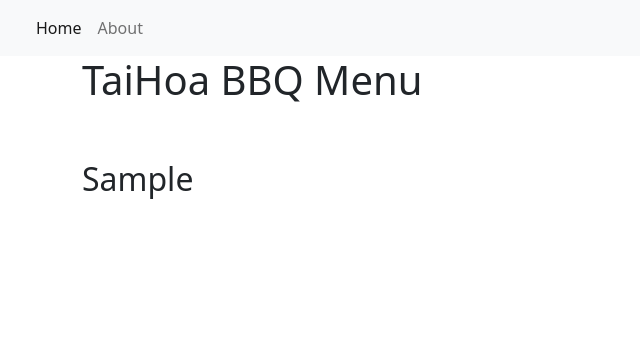
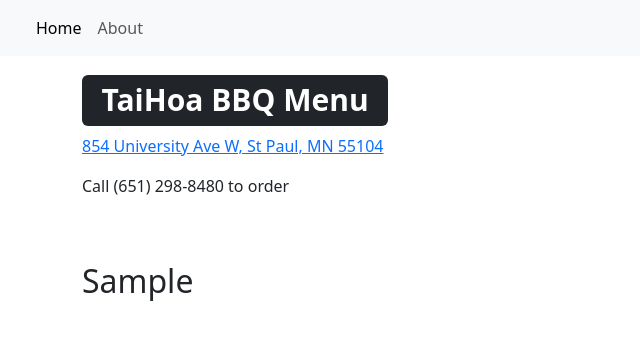
Before and after one commit to Exiledz5155/restaurant_menu, a Django app: template restaurant_menu/templates/index.html in a window 1280 px wide. Shown: the top 340 px of the page, without its empty margins (0-640 px from the left). Run offline with Django 4.2, Linux system fonts and the light colour scheme; data comes from the database, SQL or seed files in the repository; both versions use the stored data as it was after the commit; the template is opened without the code that fills it: values that come from a table or form of the project are taken from there, most other values are stand-ins (such as "Sample title", 1, 10 or a date in 2020); parts of the project's set-up code (start-up, migrations or seed data) failed here and were passed over; some libraries are stand-ins or nearby versions.

Commit message:
Adjusted menu items, changed database field for meal type, added bootstrap to home page

```diff
--- a/restaurant_menu/models.py
+++ b/restaurant_menu/models.py
@@ -5,10 +5,9 @@
 
 # backend, frontend
 MEAL_TYPE = (
-    ("starters", "Starters"),
-    ("salads", "Salads"),
-    ("main_dishes", "Main Dishes"),
-    ("desserts", "Desserts")
+    ("cold_items", "Cold Items"),
+    ("bbq_items", "BBQ Items"),
+    ("specials", "Specials")
 )
 
 STATUS = (
--- a/restaurant_menu/templates/base.html
+++ b/restaurant_menu/templates/base.html
@@ -3,7 +3,7 @@
     <head>
         <meta charset="utf-8">
         <meta name="viewport" content="width=device-width, initial-scale=1">
-        <link href="https://cdn.jsdelivr.net/npm/bootstrap@5.2.0-beta1/dist/css/bootstrap.min.css" rel="stylesheet" integrity="sha384-0evHe/X+R7YkIZDRvuzKMRqM+OrBnVFBL6DOitfPri4tjfHxaWutUpFmBp4vmVor" crossorigin="anonymous">
+        <link href="https://cdn.jsdelivr.net/npm/bootstrap@5.3.1/dist/css/bootstrap.min.css" rel="stylesheet" integrity="sha384-4bw+/aepP/YC94hEpVNVgiZdgIC5+VKNBQNGCHeKRQN+PtmoHDEXuppvnDJzQIu9" crossorigin="anonymous">
         <title>Menu Products</title>
     </head>
     <body>
--- a/restaurant_menu/templates/index.html
+++ b/restaurant_menu/templates/index.html
@@ -1,7 +1,11 @@
 {% extends 'base.html' %}
 {% block content %}
 <div class="container">
-  <h1>TaiHoa BBQ Menu</h1>
+    <div class="flex-d flex-column justify-content-center">
+        <h1 class="pt-3"><span class="badge bg-dark">TaiHoa BBQ Menu</span></h1>
+        <a href="https://www.google.com/maps/dir//Tai+Hoa+B.B.Q.,+University+Avenue+West,+Saint+Paul,+MN/@44.955447,-93.2185513,12z/data=!4m8!4m7!1m0!1m5!1m1!1s0x87f62a80441ec8fb:0xf1e1837a81f3e543!2m2!1d-93.1361564!2d44.9554328?entry=ttu"><p>854 University Ave W, St Paul, MN 55104</p></a>
+        <p>Call (651) 298-8480 to order</p>
+    </div>
     <ul class="list-group list-group-flush">
         {% for meal in meals %}
             <h2 class="pt-5">{{ meal.1 }}</h2>
```
Also changed, not shown: db.sqlite3, media/images/Cha_Lua_1.jpg (added), media/images/Meatloaf_1.jpg (added), media/images/Tet_1.jpg (added), restaurant_menu/migrations/0004_alter_item_meal_type.py (added).
